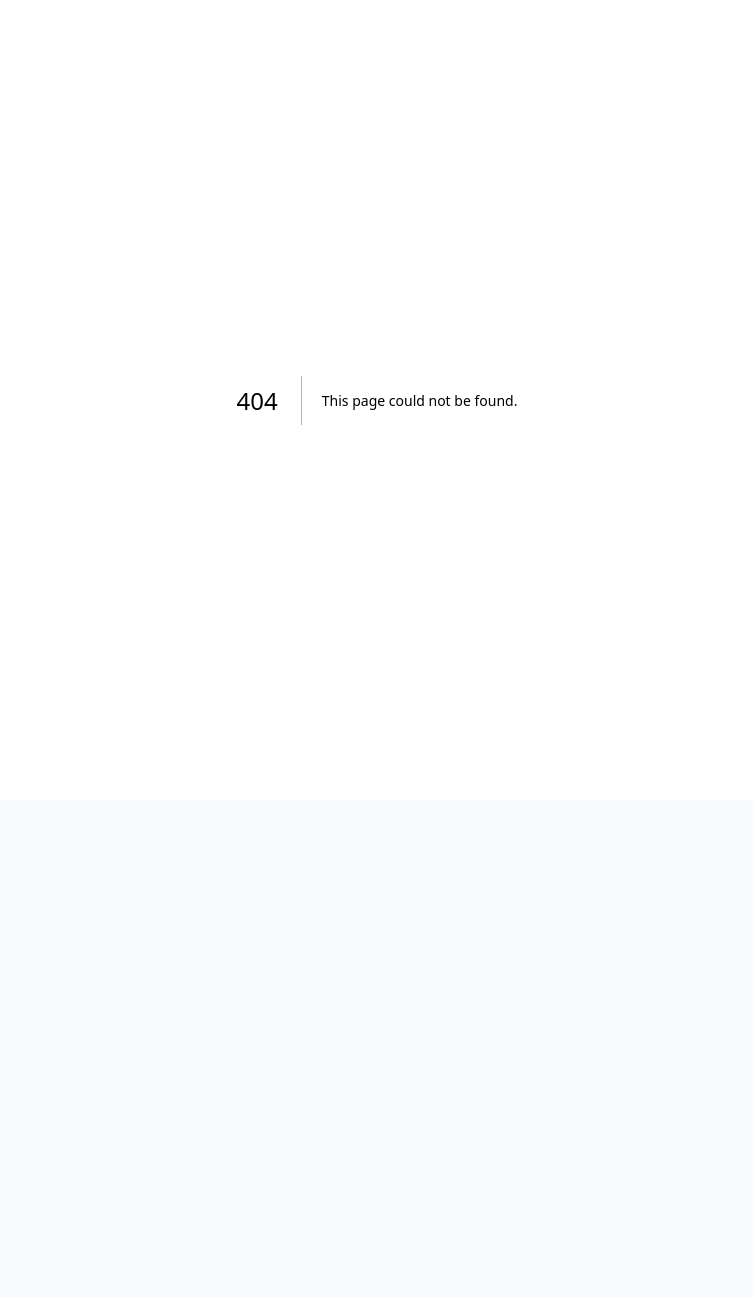
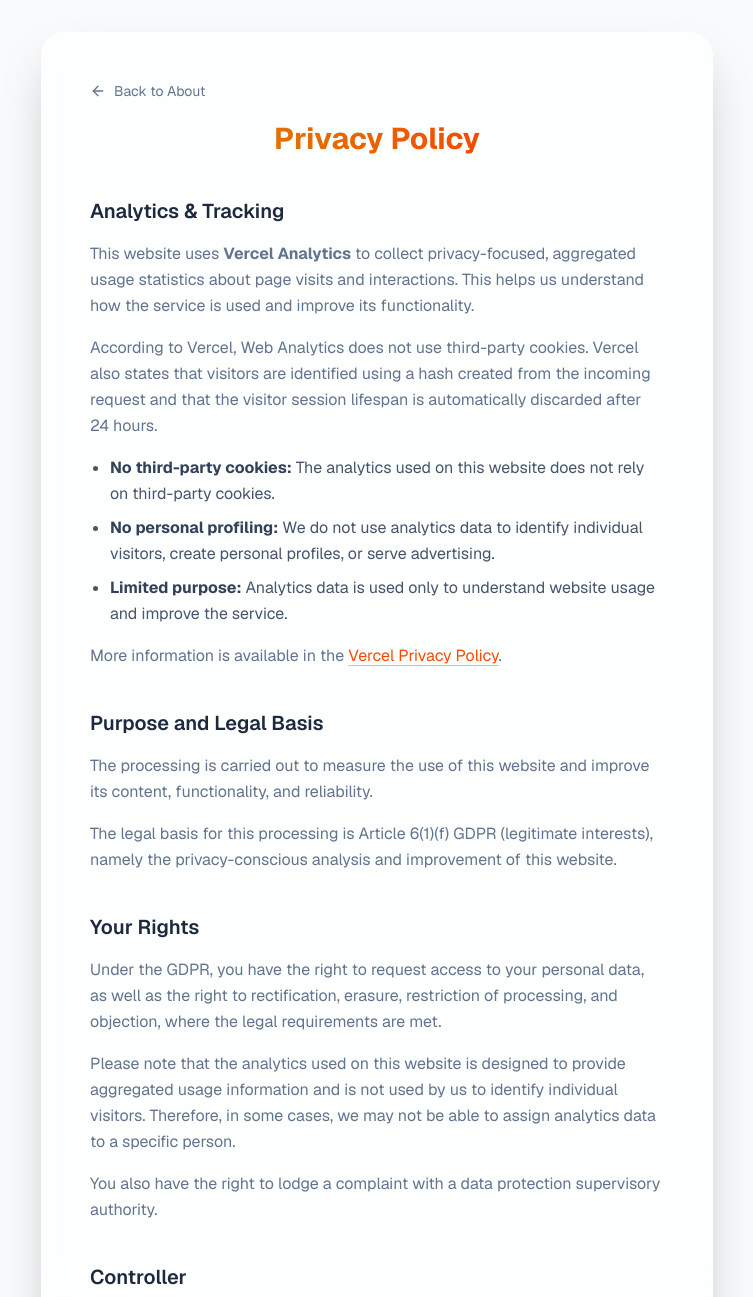
Before and after one commit to davidhepp/thws-ical, a Next.js app: page /about/privacy in a window 1280 px wide. Before the commit this address had no page. Shown: the top 1297 px of the page, without its empty margins (263-1016 px from the left). Before the commit the page ends 800 px from the top, so only its background shows below. Built offline with nearby package versions, Linux system fonts and the light colour scheme.

Commit message:
feat: Add a privacy policy page and link to it from the about page.

```diff
--- a/app/about/page.tsx
+++ b/app/about/page.tsx
@@ -116,7 +116,8 @@ export default function AboutPage() {
         </div>
 
         {/* Footer */}
-        <div className="text-center text-sm text-slate-500">
+        <div className="flex flex-col gap-3 items-center justify-center text-center text-sm text-slate-500">
+          <p>
             made with ❤️ by{" "}
             <a
               href="https://github.com/davidhepp"
@@ -126,6 +127,15 @@ export default function AboutPage() {
             >
               davidhepp
             </a>
+          </p>
+          <p>
+            <Link
+              href="/about/privacy"
+              className="hover:text-slate-700 transition-colors underline underline-offset-4 decoration-slate-300 hover:decoration-slate-400 text-xs"
+            >
+              Privacy Policy
+            </Link>
+          </p>
         </div>
       </main>
     </div>
--- /dev/null
+++ b/app/about/privacy/page.tsx
@@ -0,0 +1,154 @@
+import { ArrowLeft } from "lucide-react";
+import Link from "next/link";
+import type { Metadata } from "next";
+
+export const metadata: Metadata = {
+  title: "Privacy Policy – THWS iCal Filter",
+  description:
+    "Privacy policy for THWS iCal Filter and its use of Vercel Analytics.",
+};
+
+export default function PrivacyPage() {
+  return (
+    <div className="min-h-dvh bg-slate-50 relative overflow-hidden flex flex-col items-center justify-center p-4 sm:p-8 font-sans">
+      <main className="w-full max-w-2xl bg-white/70 backdrop-blur-xl border border-white/40 shadow-2xl rounded-3xl p-8 sm:p-12 relative z-10 space-y-10">
+        {/* Header */}
+        <div className="flex flex-col gap-5">
+          <Link
+            href="/about"
+            className="inline-flex items-center gap-2 text-sm text-slate-500 hover:text-slate-800 transition-colors w-fit"
+          >
+            <ArrowLeft className="w-4 h-4" />
+            Back to About
+          </Link>
+
+          <div className="flex items-center justify-center">
+            <h1 className="text-3xl font-bold bg-clip-text text-transparent bg-linear-to-r from-amber-600 to-orange-600 text-center">
+              Privacy Policy
+            </h1>
+          </div>
+        </div>
+
+        {/* Analytics */}
+        <section className="space-y-4">
+          <h2 className="text-xl font-semibold text-slate-800">
+            Analytics & Tracking
+          </h2>
+          <div className="text-slate-500 leading-relaxed space-y-4">
+            <p>
+              This website uses <strong>Vercel Analytics</strong> to collect
+              privacy-focused, aggregated usage statistics about page visits and
+              interactions. This helps us understand how the service is used and
+              improve its functionality.
+            </p>
+
+            <p>
+              According to Vercel, Web Analytics does not use third-party
+              cookies. Vercel also states that visitors are identified using a
+              hash created from the incoming request and that the visitor
+              session lifespan is automatically discarded after 24 hours.
+            </p>
+
+            <ul className="list-disc pl-5 space-y-2 text-slate-600">
+              <li>
+                <strong className="text-slate-700">
+                  No third-party cookies:
+                </strong>{" "}
+                The analytics used on this website does not rely on third-party
+                cookies.
+              </li>
+              <li>
+                <strong className="text-slate-700">
+                  No personal profiling:
+                </strong>{" "}
+                We do not use analytics data to identify individual visitors,
+                create personal profiles, or serve advertising.
+              </li>
+              <li>
+                <strong className="text-slate-700">Limited purpose:</strong>{" "}
+                Analytics data is used only to understand website usage and
+                improve the service.
+              </li>
+            </ul>
+
+            <p>
+              More information is available in the{" "}
+              <a
+                href="https://vercel.com/legal/privacy-policy"
+                target="_blank"
+                rel="noopener noreferrer"
+                className="text-orange-600 hover:text-orange-700 underline underline-offset-4 decoration-orange-300 hover:decoration-orange-600 transition-colors"
+              >
+                Vercel Privacy Policy
+              </a>
+              .
+            </p>
+          </div>
+        </section>
+
+        {/* Legal Basis */}
+        <section className="space-y-4">
+          <h2 className="text-xl font-semibold text-slate-800">
+            Purpose and Legal Basis
+          </h2>
+          <div className="text-slate-500 leading-relaxed space-y-4">
+            <p>
+              The processing is carried out to measure the use of this website
+              and improve its content, functionality, and reliability.
+            </p>
+            <p>
+              The legal basis for this processing is Article 6(1)(f) GDPR
+              (legitimate interests), namely the privacy-conscious analysis and
+              improvement of this website.
+            </p>
+          </div>
+        </section>
+
+        {/* Rights */}
+        <section className="space-y-4">
+          <h2 className="text-xl font-semibold text-slate-800">Your Rights</h2>
+          <div className="text-slate-500 leading-relaxed space-y-4">
+            <p>
+              Under the GDPR, you have the right to request access to your
+              personal data, as well as the right to rectification, erasure,
+              restriction of processing, and objection, where the legal
+              requirements are met.
+            </p>
+            <p>
+              Please note that the analytics used on this website is designed to
+              provide aggregated usage information and is not used by us to
+              identify individual visitors. Therefore, in some cases, we may not
+              be able to assign analytics data to a specific person.
+            </p>
+            <p>
+              You also have the right to lodge a complaint with a data
+              protection supervisory authority.
+            </p>
+          </div>
+        </section>
+
+        {/* Controller */}
+        <section className="space-y-4">
+          <h2 className="text-xl font-semibold text-slate-800">Controller</h2>
+          <div className="text-slate-500 leading-relaxed space-y-4">
+            <p>
+              The controller responsible for data processing on this website
+              within the meaning of the General Data Protection Regulation
+              (GDPR) is:
+            </p>
+            <p className="text-slate-600">
+              David Heppenheimer
+              <br />
+              <a
+                href="mailto:david@heppify.de"
+                className=" hover:text-slate-700 transition-colors underline underline-offset-4 decoration-slate-300 hover:decoration-slate-400"
+              >
+                david@heppify.de
+              </a>
+            </p>
+          </div>
+        </section>
+      </main>
+    </div>
+  );
+}
```
Lines whose indentation alone changed are shown as unchanged.
